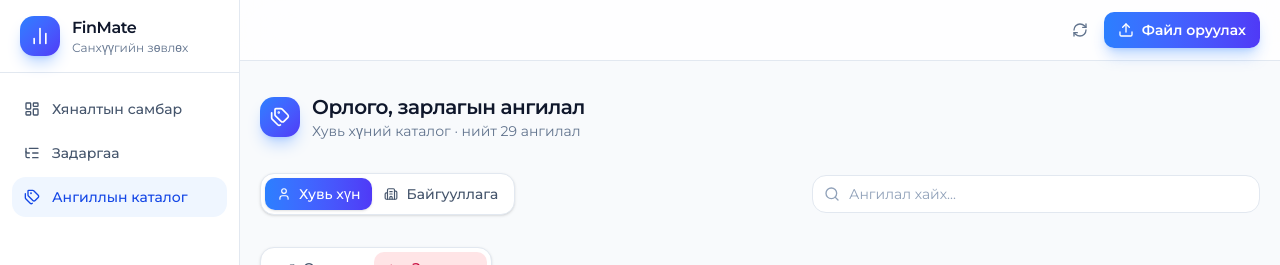
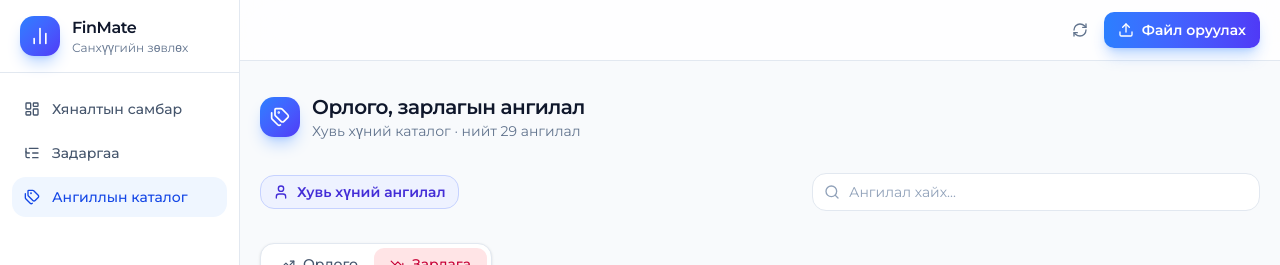
Before and after one commit to temka54645/finance-app, a Next.js app: page /categories in a window 1280 px wide. Shown: the top 265 px of the page. Built offline with nearby package versions, Linux system fonts and the light colour scheme; no server answers; the database is empty; sample sign-in values are in the browser's storage.

Commit message:
fix: lock category catalogue to the user's account type
Remove personal/business toggle on /categories; derive userType from session only so personal users never see business categories and vice versa. Replaced toggle with a read-only mode badge.

```diff
--- a/app/categories/page.tsx
+++ b/app/categories/page.tsx
@@ -1,6 +1,6 @@
 "use client";
 
-import { useState, useMemo, useEffect } from "react";
+import { useState, useMemo } from "react";
 import { Search, TrendingUp, TrendingDown, User, Building2, Tags, Tag, Plus, X, Loader2 } from "lucide-react";
 import { useSession } from "next-auth/react";
 import AppShell from "@/components/AppShell";
@@ -19,14 +19,10 @@ export default function CategoriesPage() {
   const [tab, setTab] = useState<"income" | "expense">("expense");
   const [search, setSearch] = useState("");
 
+  // Хэрэглэгчийн төрлөөр цоожилно — хувь хүн зөвхөн хувь хүний, байгууллага
+  // зөвхөн байгууллагын ангиллыг харна. Энд солих боломжгүй.
   const sessionUserType = (session?.user as { userType?: string | null } | undefined)?.userType;
-  const [userType, setUserType] = useState<UserType>("personal");
-
-  useEffect(() => {
-    if (sessionUserType === "business" || sessionUserType === "personal") {
-      setUserType(sessionUserType);
-    }
-  }, [sessionUserType]);
+  const userType: UserType = sessionUserType === "business" ? "business" : "personal";
 
   const groups: CategoryGroup[] = useMemo(
     () => (tab === "income" ? getIncomeGroups(userType) : getExpenseGroups(userType)),
@@ -118,31 +114,17 @@ export default function CategoriesPage() {
         </div>
       </div>
 
-      {/* UserType switch + tabs + search */}
+      {/* Горимын тэмдэг (зөвхөн харах) + хайлт */}
       <div className="flex flex-col gap-3 sm:flex-row sm:items-center sm:justify-between">
-        <div className="inline-flex rounded-xl border border-slate-200 bg-white p-1 shadow-sm">
-          <button
-            onClick={() => setUserType("personal")}
-            className={`inline-flex items-center gap-2 rounded-lg px-3 py-1.5 text-sm font-medium transition-colors ${
-              userType === "personal"
-                ? "bg-gradient-to-r from-blue-500 to-indigo-600 text-white shadow"
-                : "text-slate-600 hover:bg-slate-50"
-            }`}
-          >
-            <User className="h-3.5 w-3.5" />
-            Хувь хүн
-          </button>
-          <button
-            onClick={() => setUserType("business")}
-            className={`inline-flex items-center gap-2 rounded-lg px-3 py-1.5 text-sm font-medium transition-colors ${
-              userType === "business"
-                ? "bg-gradient-to-r from-amber-500 to-orange-500 text-white shadow"
-                : "text-slate-600 hover:bg-slate-50"
-            }`}
-          >
-            <Building2 className="h-3.5 w-3.5" />
-            Байгууллага
-          </button>
+        <div
+          className={`inline-flex items-center gap-2 rounded-xl border px-3 py-1.5 text-sm font-semibold ${
+            userType === "business"
+              ? "border-amber-300 bg-amber-50 text-amber-800"
+              : "border-indigo-200 bg-indigo-50 text-indigo-700"
+          }`}
+        >
+          {userType === "business" ? <Building2 className="h-4 w-4" /> : <User className="h-4 w-4" />}
+          {userType === "business" ? "Байгууллагын ангилал" : "Хувь хүний ангилал"}
         </div>
 
         <div className="relative max-w-md flex-1">
```
